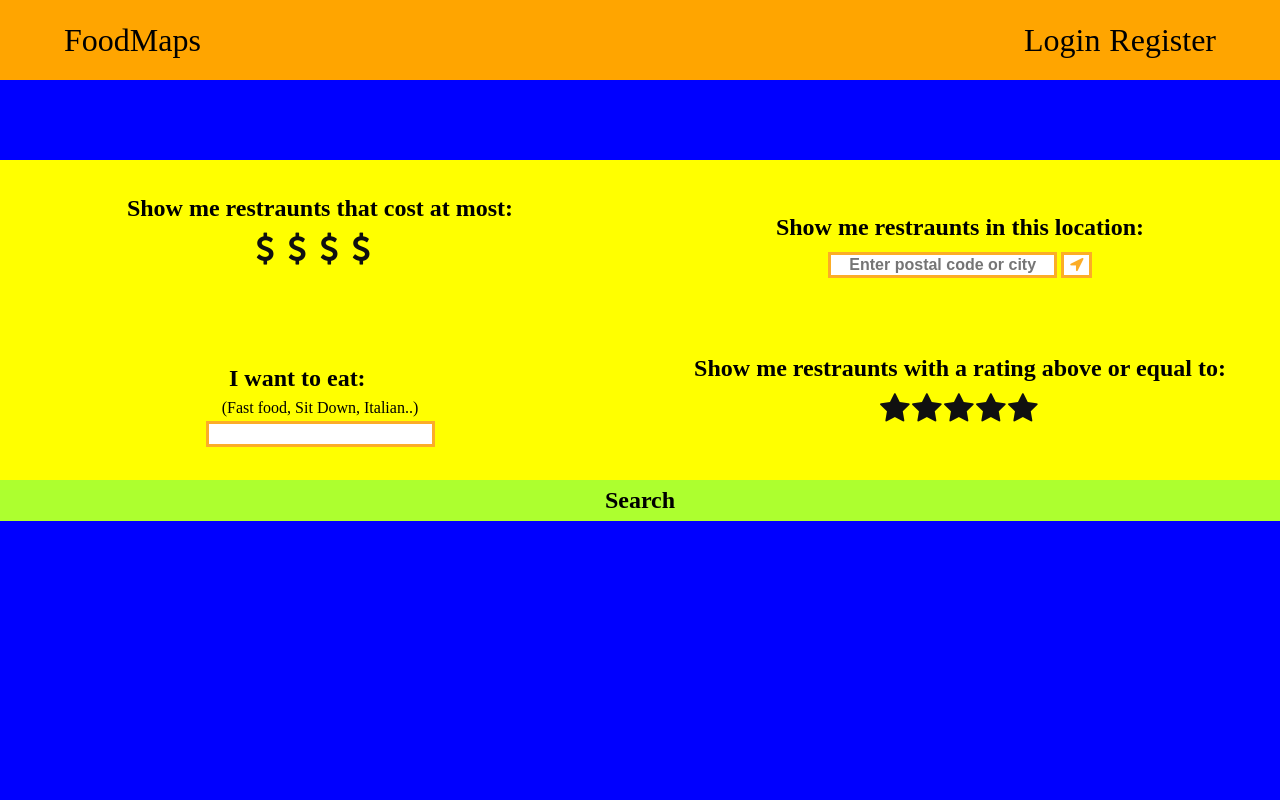
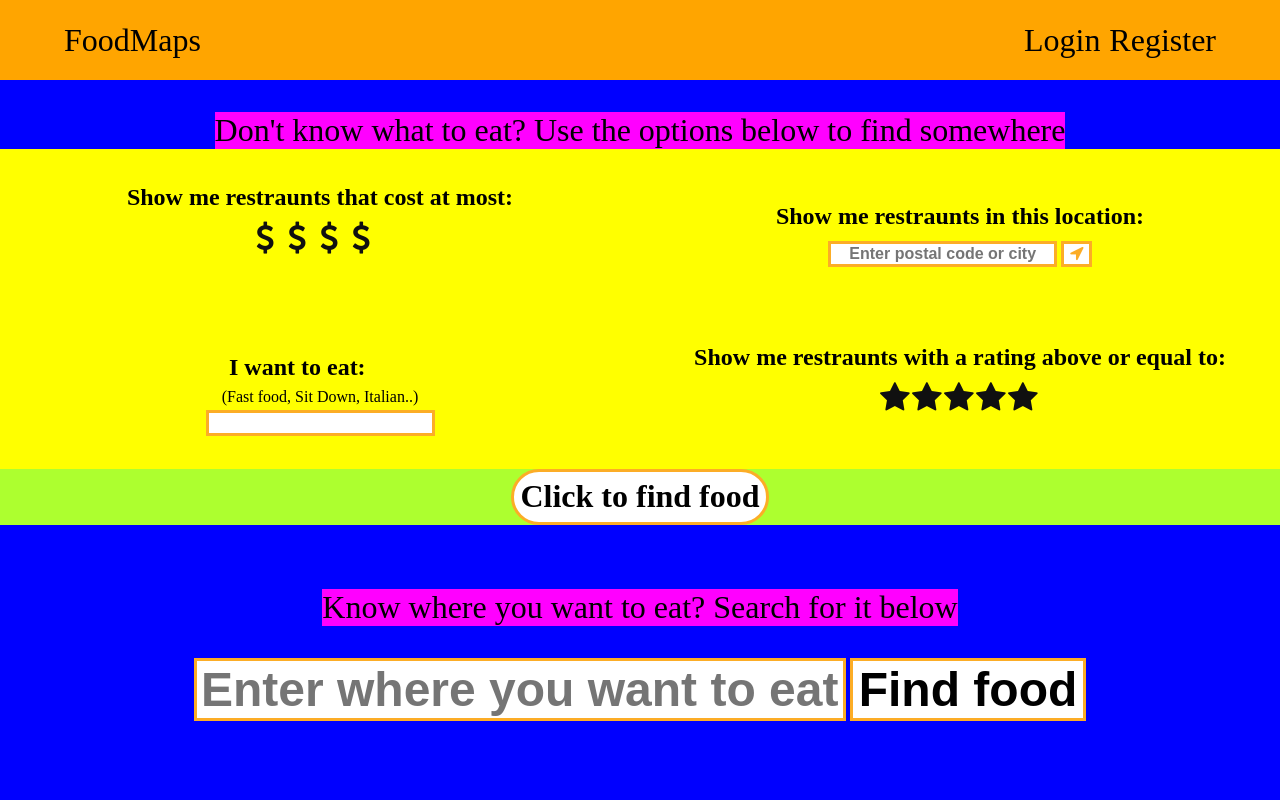
Before and after one commit to JakeA8898/FoodMaps, a PHP site: page / in a window 1280 px wide. Run offline with PHP 8.4, Linux system fonts and the light colour scheme.

Commit message:
Completed basic homepage layout

```diff
--- a/Styles/main.css
+++ b/Styles/main.css
@@ -61,7 +61,12 @@ h2{
     background: yellow;
     width: 100%;
     height: auto;
-    margin-top: 5rem
+}
+
+.instruction{
+    background-color:magenta;
+    font-size: 2rem;
+    margin-top: 2rem;
 }
 
 .search{
@@ -99,7 +104,6 @@ h2{
 
 .input{
     border: 3px solid #fcad26;
-
 	background-color: white;
 	text-align: center;
 	text-decoration: none;
@@ -178,3 +182,17 @@ h2{
 .cost label:after{
     content: '\f155';
 }
+
+.spacing{
+    padding-top: 2rem;
+}
+
+.sizeUp{
+    font-size: 3rem;
+}
+
+#search{
+    border-radius: 3rem;
+    font-size: 2rem;
+    padding: 0.4rem;
+}
--- a/index.html
+++ b/index.html
@@ -19,6 +19,7 @@
 
         </div>
         <div class="content">
+            <span class="instruction">Don't know what to eat? Use the options below to find somewhere</span>
             <div class="selectors">
                 <div class="center option">
                     <div class="description">
@@ -38,7 +39,7 @@
                         <h2>Show me restraunts in this location:</h2>
                     </div>
                     <div class=location>
-                        <input type="text" id="search" class="input" placeholder="Enter postal code or city">
+                        <input type="text" id="locateText" class="input" placeholder="Enter postal code or city">
                         <button id="locate" class="input"></button>
                     </div>
 
@@ -71,7 +72,18 @@
             </div>
             <div class="search center">
                 <div class="searchBar">
-                    <h2>Search</h2>
+                    <a href="" id="search" class="link input">Click to find food</a>
+                </div>
+
+            </div>
+
+            <div class="spacing center">
+                <div class="instruction">
+                    <span>Know where you want to eat? Search for it below</span>
+                </div>
+                <div class=" spacing searchBar">
+                    <input type="text" id="knownSearch" class="input sizeUp" placeholder="Enter where you want to eat">
+                    <button id="buttonSearch" class="input sizeUp">Find food</button>
                 </div>
 
             </div>
```
